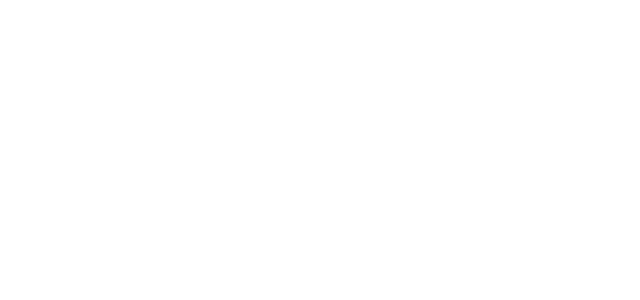
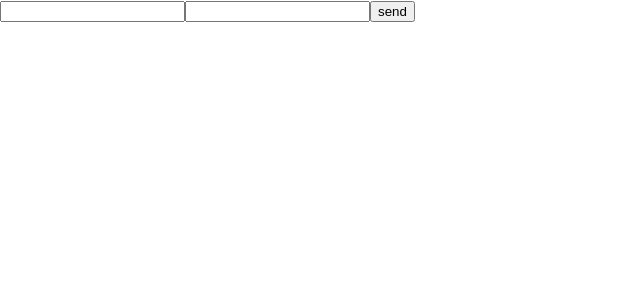
Before and after one commit to DMotychko/ReactCourse, a React (Create React App) app: page / in a window 1280 px wide. Shown: the top 300 px of the page, without its empty margins (0-640 px from the left). Built offline with nearby package versions, Linux system fonts and the light colour scheme.

Commit message:
added notes for form controlled lesson

```diff
--- a/src/App.tsx
+++ b/src/App.tsx
@@ -1,10 +1,11 @@
 import React from 'react';
 import './App.css';
+import FormComponent from "./components/form/FormComponent";
 
 function App() {
   return (
     <>
-
+      <FormComponent />
     </>
   );
 }
--- /dev/null
+++ b/src/components/form/FormComponent.tsx
@@ -0,0 +1,34 @@
+import React, {FormEvent, useState} from 'react';
+
+interface IFormProps {
+    username: string,
+    password: string
+}
+const FormComponent = () => {
+    const [form, setForm] = useState<IFormProps>({
+        username: '',
+        password: ''
+    })
+
+    const handlerSubmit = (e: FormEvent<HTMLFormElement>) => {
+        e.preventDefault()
+        console.log(form)
+    }
+
+    const handlerInputChange = (e: FormEvent<HTMLInputElement>) => {
+        const input = e.target as HTMLInputElement;
+        setForm({...form, [input.name]: input.value})
+    }
+
+    return (
+        <div>
+            <form onSubmit={handlerSubmit}>
+                <input type="text" name='username' onChange={handlerInputChange}/>
+                <input type="text" name='password' onChange={handlerInputChange}/>
+                <button>send</button>
+            </form>
+        </div>
+    );
+};
+
+export default FormComponent;
```
